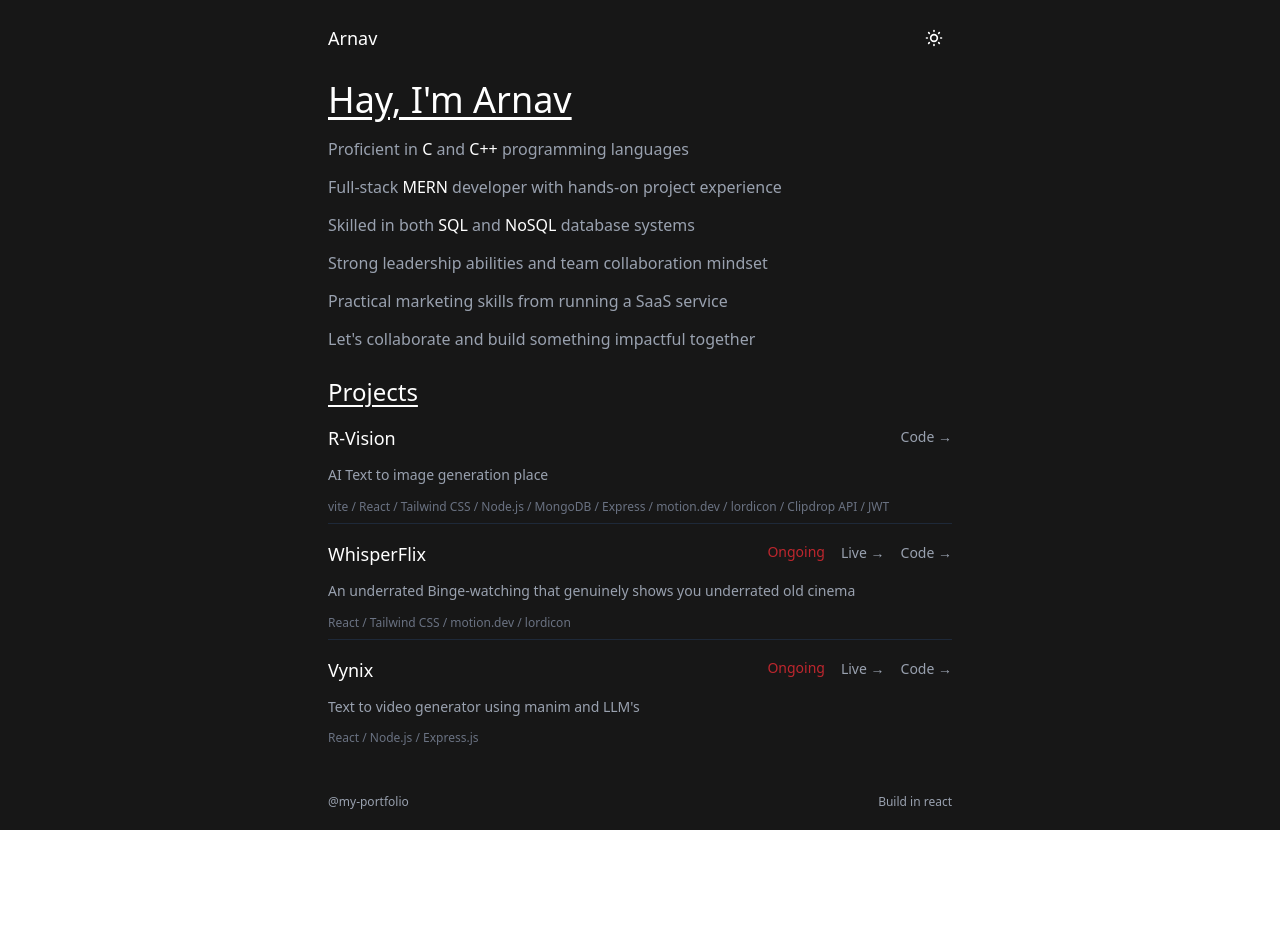
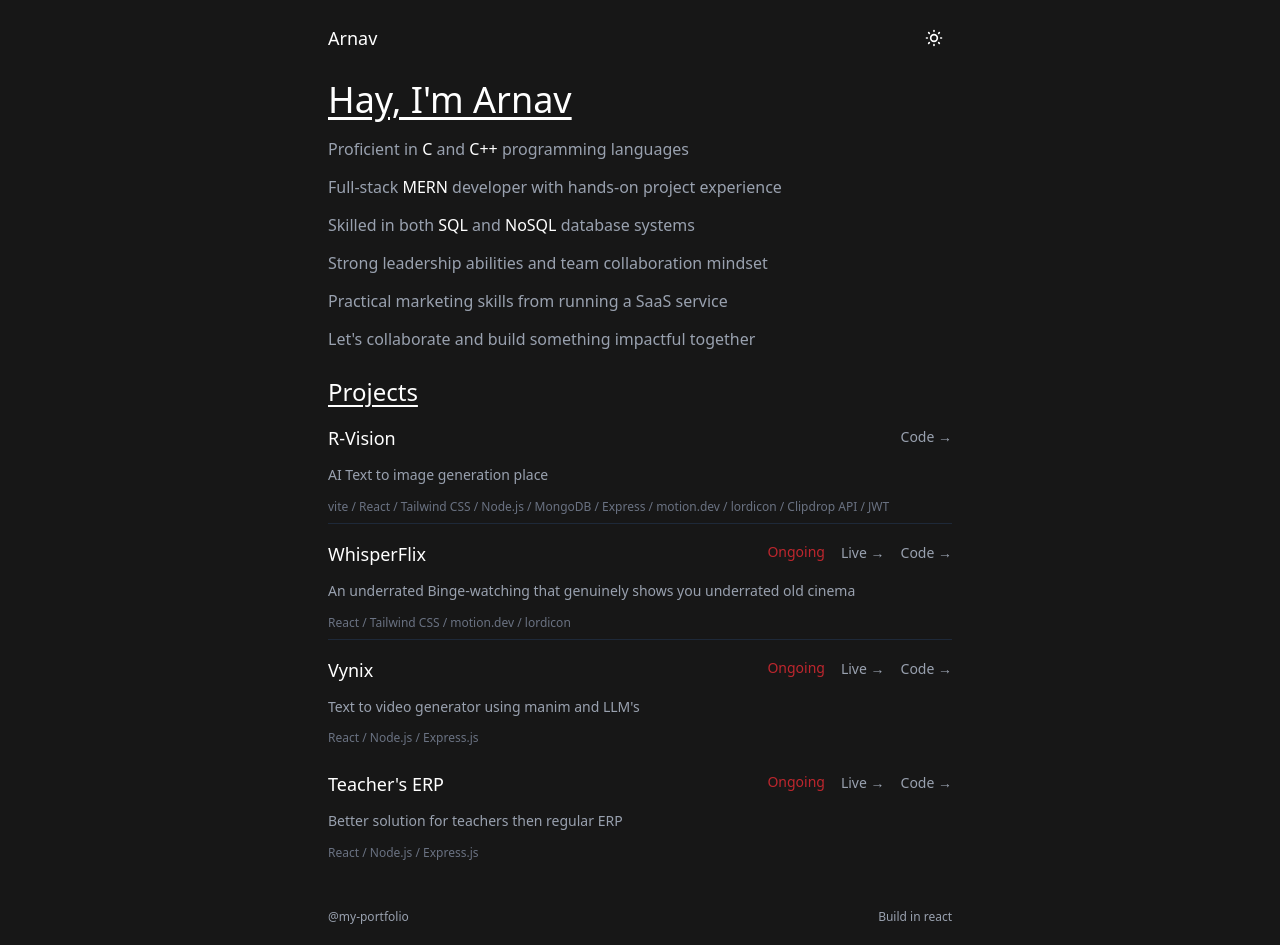
Before and after one commit to Arnav270803/MyPortfolio, a React (Vite) app: page / in a window 1280 px wide. Before the commit the page ends 830 px from the top, so only its background shows below. Built offline with nearby package versions, Linux system fonts and the light colour scheme; some icons are missing.

Commit message:
added new project Teacher's ERP , although i haven't finalize the name , it is temporary

```diff
--- a/src/Component/Sideprojects.jsx
+++ b/src/Component/Sideprojects.jsx
@@ -117,6 +117,50 @@ const VynixProject = ({ isDark }) => (
   </div>
 );
 
+
+const Teachers_ERP = ({ isDark }) => (
+  <div className="pb-2">
+    <div className="flex items-start justify-between mb-3">
+      <div className={`text-lg font-medium ${isDark ? 'text-white' : 'text-gray-900'}`}>
+        Teacher's ERP
+      </div>
+      <div className="flex items-center gap-4">
+        <div className={`text-sm transition-colors hover:text-red-500 animate-pulse text-red-500 ${
+              isDark ? '' : ''
+            }`}>
+            Ongoing
+        </div>
+        <div>
+          <a
+            href="https://teacher-erp-theta.vercel.app/"
+            className={`text-sm transition-colors ${
+              isDark ? 'text-gray-400 hover:text-white' : 'text-gray-600 hover:text-gray-900'
+            }`}
+          >
+            Live →
+          </a>
+        </div>
+        <div>
+          <a
+            href="https://github.com/Arnav270803/Teacher-ERP"
+            className={`text-sm transition-colors ${
+              isDark ? 'text-gray-400 hover:text-white' : 'text-gray-600 hover:text-gray-900'
+            }`}
+          >
+            Code →
+          </a>
+        </div>
+      </div>
+    </div>
+    <div className={`mb-3 leading-relaxed text-sm ${isDark ? 'text-gray-400' : 'text-gray-600'}`}>
+      Better solution for teachers then regular ERP
+    </div>
+    <div className={`text-xs ${isDark ? 'text-gray-500' : 'text-gray-500'}`}>
+      React / Node.js / Express.js
+    </div>
+  </div>
+);
+
 // Main Component
 const Sideprojects = ({ isDark }) => {
   return (
@@ -129,6 +173,7 @@ const Sideprojects = ({ isDark }) => {
         <RVisionProject isDark={isDark} />
         <WhisperFlixProject isDark={isDark} />
         <VynixProject isDark={isDark} />
+        <Teachers_ERP isDark={isDark} />
       </div>
       <div className='pt-10 text-xs text-gray-400 flex justify-between items-center w-full'>
     <div>
```
